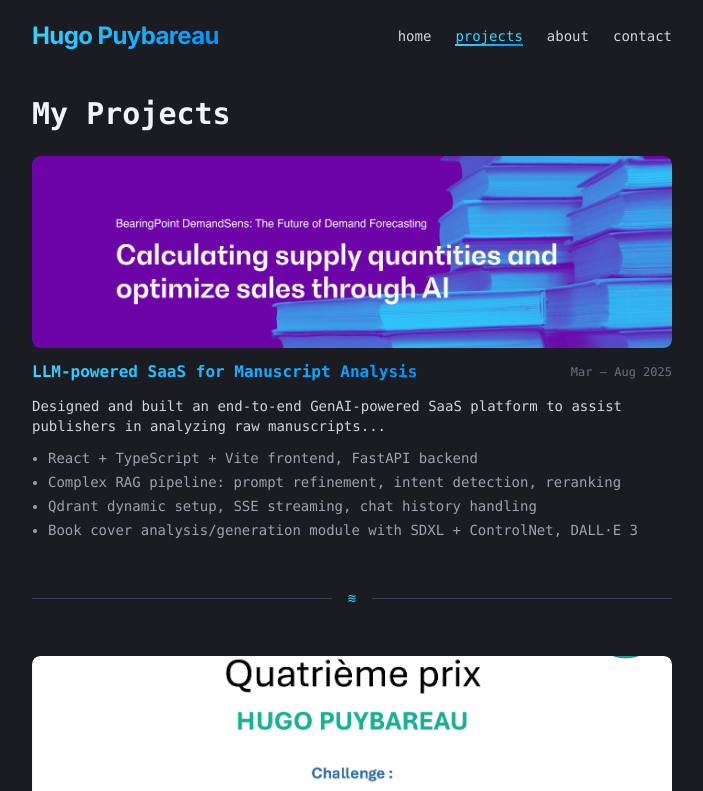
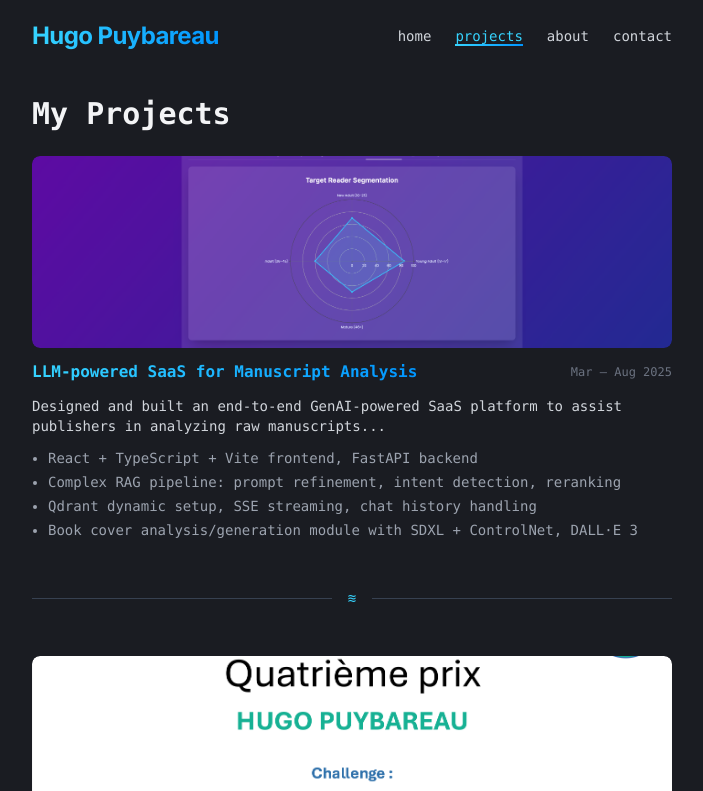
Before and after one commit to hugopuybareau/portfolio, a React (Vite) app: page /projects in a window 1280 px wide. Shown: the top 791 px of the page, without its empty margins (288-991 px from the left). Built offline with nearby package versions, Linux system fonts and the light colour scheme.

Commit message:
[fix] Added all the demandsens images

```diff
--- a/src/pages/ProjectsPage.tsx
+++ b/src/pages/ProjectsPage.tsx
@@ -19,7 +19,15 @@ const projects = [
   {
     title: "LLM-powered SaaS for Manuscript Analysis",
     date: "Mar – Aug 2025",
-    image: "/photos/projects/pleiade.png",
+    images: [
+      "/photos/projects/pleiade.png",
+      "/photos/projects/pleiade_1.png",
+      "/photos/projects/pleiade_2.png",
+      "/photos/projects/pleiade_3.png",
+      "/photos/projects/pleiade_4.png",
+      "/photos/projects/pleiade_5.png",
+      "/photos/projects/pleiade_6.png",
+    ],
     description:
       "Designed and built an end-to-end GenAI-powered SaaS platform to assist publishers in analyzing raw manuscripts...",
     bullets: [
@@ -33,7 +41,7 @@ const projects = [
   {
     title: "QRT Data Challenge 2024",
     date: "2024",
-    image: "/photos/projects/certificate.png",
+    images: ["/photos/projects/certificate.png"],
     description:
       "Developed ML algorithms to predict outcomes of football matches...",
     bullets: [
@@ -64,7 +72,7 @@ const projects = [
   {
     title: "Tech article writer: web scraping + BART fine-tuning",
     date: "Oct 2024",
-    image: "/photos/projects/finetuning.png",
+    images: ["/photos/projects/finetuning.png"],
     description:
       "Built a pipeline to scrape tech headlines and fine-tune a BART model...",
     bullets: [
@@ -78,12 +86,20 @@ const projects = [
 ];
 
 const ProjectsPage: React.FC = () => {
-  const [currentImage, setCurrentImage] = useState(0);
+  const [currentImageIndex, setCurrentImageIndex] = useState<number[]>([]);
 
   useEffect(() => {
+    setCurrentImageIndex(new Array(projects.length).fill(0));
+
     const interval = setInterval(() => {
-      setCurrentImage((prev) => (prev + 1) % (projects[2].images?.length || 1));
-    }, 5000);
+      setCurrentImageIndex((prevIndexes) =>
+        prevIndexes.map((current, i) => {
+          const imagesLength = projects[i].images?.length || 1;
+          return (current + 1) % imagesLength;
+        })
+      );
+    }, 4000);
+
     return () => clearInterval(interval);
   }, []);
 
@@ -102,26 +118,19 @@ const ProjectsPage: React.FC = () => {
             <li className="group hover:translate-x-1 transition-transform duration-200">
               <div className="flex flex-col gap-3">
                 <div className="relative w-full h-48 rounded-lg overflow-hidden">
-                  {project.images ? (
+                  {Array.isArray(project.images) &&
                     project.images.map((src, index) => (
                       <img
                         key={src}
                         src={src}
                         alt={`Screenshot ${index + 1}`}
                         className={`absolute top-0 left-0 w-full h-full object-cover rounded-lg transition-all duration-700 ease-in-out ${
-                          index === currentImage
+                          currentImageIndex[i] === index
                             ? "opacity-100 translate-x-0 z-10"
                             : "opacity-0 -translate-x-full z-0"
                         }`}
                       />
-                    ))
-                  ) : (
-                    <img
-                      src={project.image}
-                      alt={project.title}
-                      className="w-full h-full object-cover rounded-lg transition-transform duration-300"
-                    />
-                  )}
+                    ))}
                 </div>
 
                 <div className="flex justify-between items-center">
@@ -182,10 +191,22 @@ const ProjectsPage: React.FC = () => {
 
         <div className="mt-2 sm:mt-0 flex gap-4">
           {[
-            { icon: <Github size={20} />, href: "https://github.com/hugopuybareau" },
-            { icon: <Linkedin size={20} />, href: "https://www.linkedin.com/in/hugopuybareau/" },
-            { icon: <Mail size={20} />, href: "mailto:hugo.puybareau@etu.ec-lyon.fr" },
-            { icon: <Code size={20} />, href: "https://github.com/hugopuybareau/portfolio" },
+            {
+              icon: <Github size={20} />,
+              href: "https://github.com/hugopuybareau",
+            },
+            {
+              icon: <Linkedin size={20} />,
+              href: "https://www.linkedin.com/in/hugopuybareau/",
+            },
+            {
+              icon: <Mail size={20} />,
+              href: "mailto:hugo.puybareau@etu.ec-lyon.fr",
+            },
+            {
+              icon: <Code size={20} />,
+              href: "https://github.com/hugopuybareau/portfolio",
+            },
           ].map(({ icon, href }) => (
             <a
               key={href}
```
